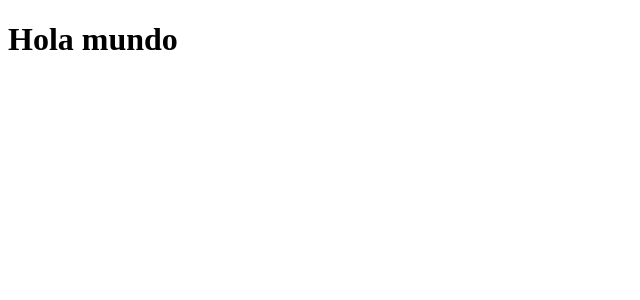
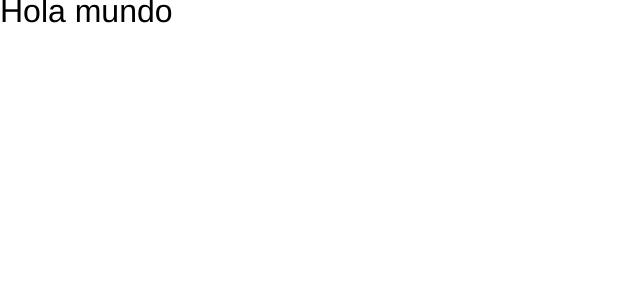
Before and after one commit to JoseIu/apv-MERN, a React (Vite) app in the folder frontend/: page / in a window 1280 px wide. Shown: the top 300 px of the page, without its empty margins (0-640 px from the left). Built offline with nearby package versions, Linux system fonts and the light colour scheme.

Commit message:
fixing react strict mode and adding styles and resets

```diff
--- a/frontend/index.html
+++ b/frontend/index.html
@@ -4,6 +4,7 @@
 		<meta charset="UTF-8" />
 		<link rel="icon" type="image/svg+xml" href="/vite.svg" />
 		<meta name="viewport" content="width=device-width, initial-scale=1.0" />
+		<link rel="stylesheet" href="./src/css/reset.css" />
 		<title>APV - Administrador de pacientes</title>
 	</head>
 	<body>
--- a/frontend/src/App.jsx
+++ b/frontend/src/App.jsx
@@ -1,3 +1,3 @@
-const App = () => <h1>Hola mundo</h1>;
+const App = () => <h1 className='h1'>Hola mundo</h1>;
 
 export default App;
--- /dev/null
+++ b/frontend/src/css/reset.css
@@ -0,0 +1,130 @@
+@charset "UTF-8";
+:root {
+	--tipo-principal: Helvetica, Arial, sans-serif;
+	--tipo-secundaria: Verdana;
+}
+
+* {
+	margin: 0;
+	padding: 0;
+	border: 0;
+	-webkit-box-sizing: border-box;
+	box-sizing: border-box;
+	vertical-align: baseline;
+}
+
+img,
+picture,
+video,
+iframe,
+figure {
+	max-width: 100%;
+	width: 100%;
+	display: block;
+	/* opcional */
+	-o-object-fit: cover;
+	object-fit: cover;
+	/* opcional */
+	-o-object-position: center center;
+	object-position: center center;
+}
+
+a {
+	display: block;
+	text-decoration: none;
+	color: inherit;
+	font-size: inherit;
+}
+
+p a {
+	display: inline;
+}
+
+li {
+	list-style-type: none;
+}
+
+html {
+	scroll-behavior: smooth;
+}
+
+h1,
+h2,
+h3,
+h4,
+h5,
+h6,
+p,
+span,
+a,
+strong,
+blockquote,
+i,
+b,
+u,
+em {
+	font-size: 1em;
+	font-weight: inherit;
+	font-style: inherit;
+	text-decoration: none;
+	color: inherit;
+}
+
+blockquote:before,
+blockquote:after,
+q:before,
+q:after {
+	content: '';
+	content: none;
+}
+
+form,
+input,
+textarea,
+select,
+button,
+label {
+	font-family: inherit;
+	font-size: inherit;
+	-webkit-hyphens: auto;
+	-ms-hyphens: auto;
+	hyphens: auto;
+	background-color: transparent;
+	color: inherit;
+	display: block;
+	/* opcional */
+	-webkit-appearance: none;
+	-moz-appearance: none;
+	appearance: none;
+}
+
+table,
+tr,
+td {
+	border-collapse: collapse;
+	border-spacing: 0;
+}
+
+svg {
+	width: 100%;
+	display: block;
+	fill: currentColor;
+}
+
+body {
+	min-height: 100vh;
+	font-size: 100%;
+	font-family: var(--tipo-principal);
+	/* opcional */
+	line-height: 1.4em;
+	/* opcional */
+	-webkit-hyphens: auto;
+	-ms-hyphens: auto;
+	hyphens: auto;
+	/* opcional */
+	font-smooth: always;
+	/* opcional */
+	-webkit-font-smoothing: antialiased;
+	/* opcional */
+	-moz-osx-font-smoothing: grayscale;
+}
--- /dev/null
+++ b/frontend/src/css/styles.css
@@ -0,0 +1,3 @@
+.h1 {
+	font-size: 2em;
+}
--- a/frontend/src/main.jsx
+++ b/frontend/src/main.jsx
@@ -1,6 +1,7 @@
 import React from 'react';
 import ReactDOM from 'react-dom';
 import App from './App';
+import './css/styles.css';
 
 ReactDOM.render(
 	<React.StrictMode>
@@ -8,5 +9,3 @@ ReactDOM.render(
 	</React.StrictMode>,
 	document.getElementById('root')
 );
-
-// ReactDOM.render(app, container);
```
